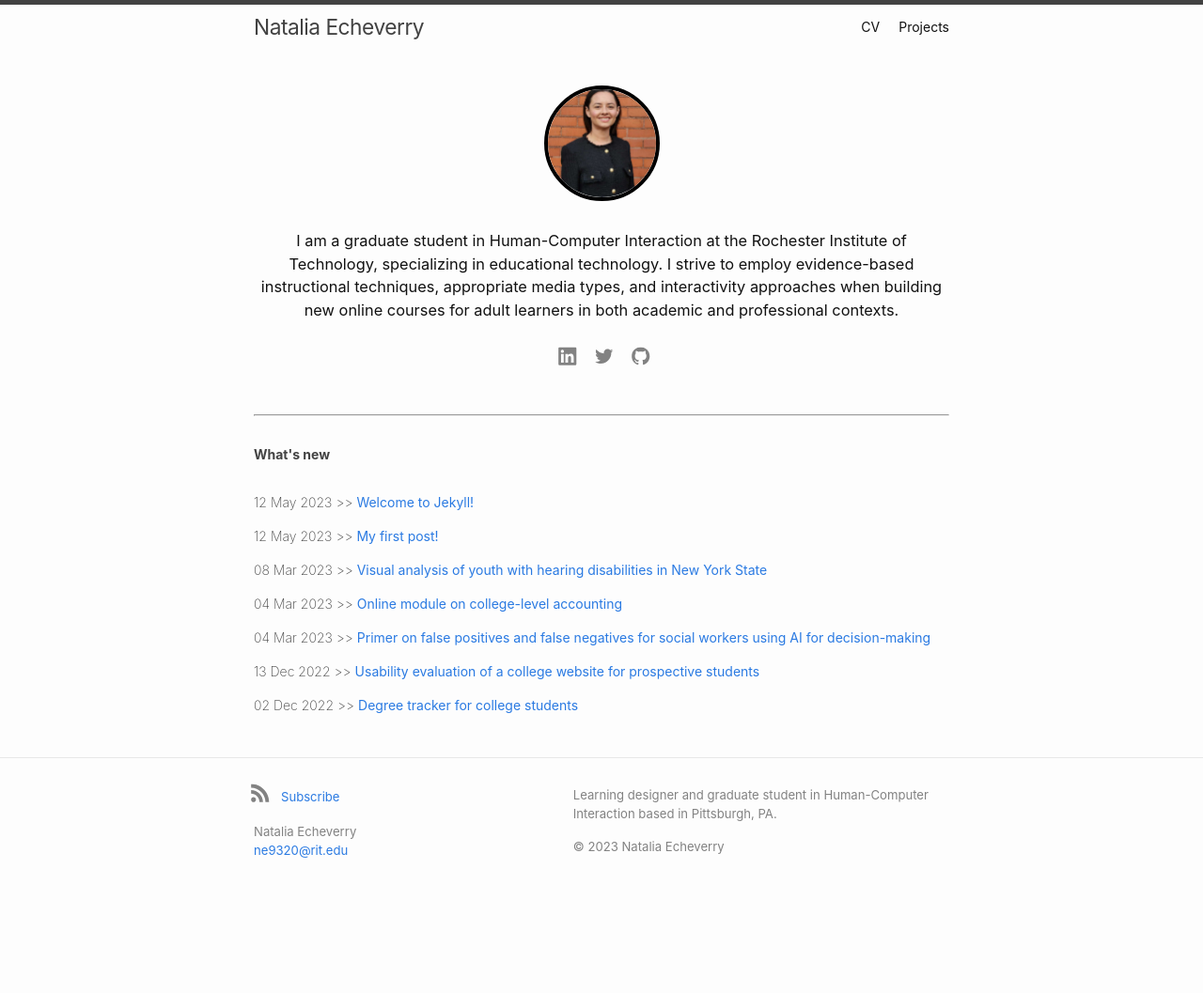
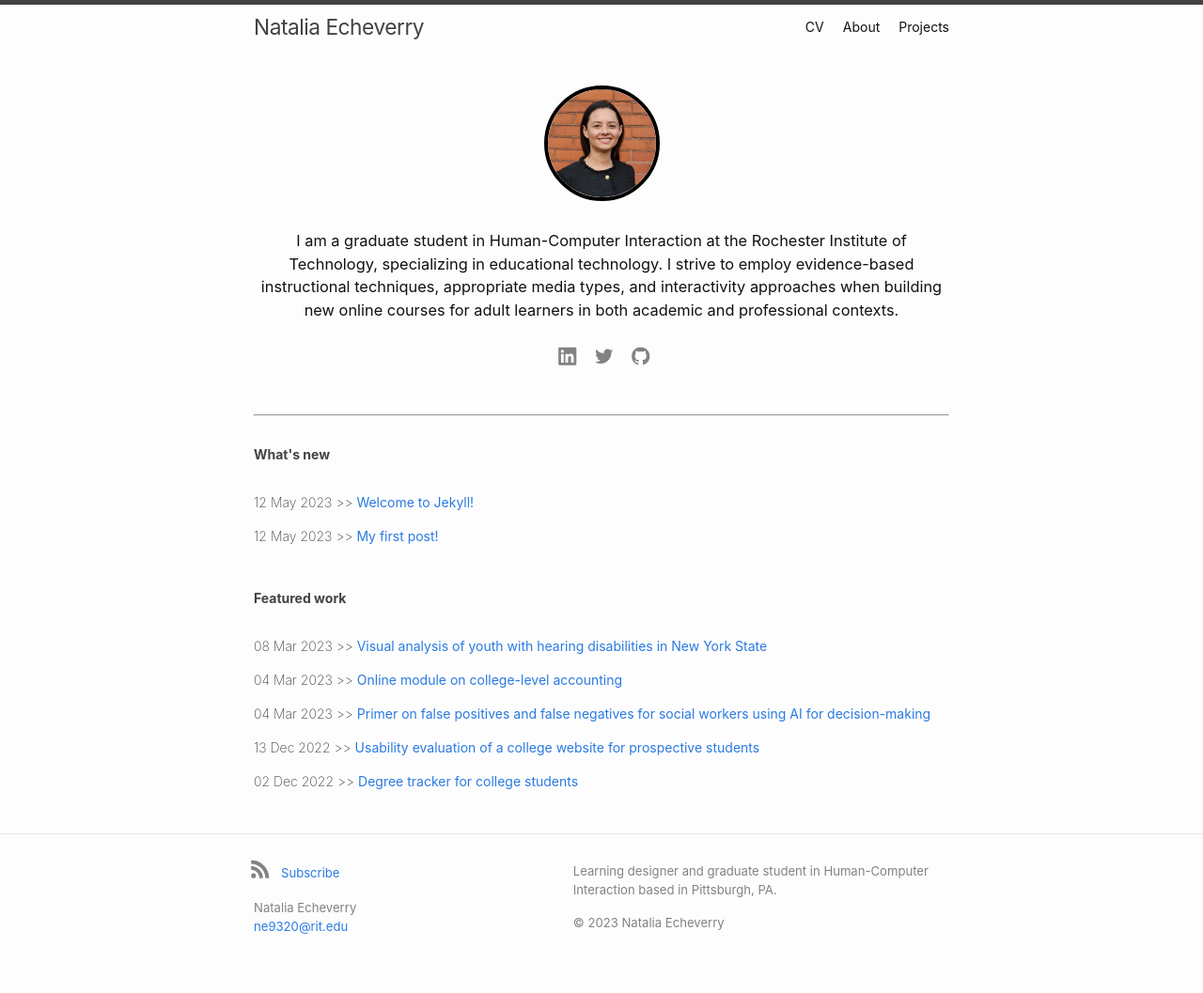
Before and after one commit to verrynatalia/verrynatalia, a Jekyll site: the page built from index.markdown, in a window 1280 px wide. Shown: the whole page at 94% size. Built offline with Jekyll 4.4.1, drawn with Linux system fonts in a browser that asks for light colours; some web fonts are replaced; before the commit the page ends 976 px from its top, so only the background shows below that.

Commit message:
added a projects feed to home & created about page

```diff
--- a/_layouts/home.html
+++ b/_layouts/home.html
@@ -21,6 +21,7 @@ layout: default
     <p class="post-list-heading">{{ page.list_title | default: "What's new" }}</p>
     <ul class="post-list">
       {%- for post in site.posts -%}
+      {%- if post.category=="blog" -%}
       <li>
         <!-- {%- if post.image -%}
         <img src="{{- post.image | relative_url -}}" alt="" class="blog-roll-image">
@@ -43,9 +44,36 @@ layout: default
           {{ post.excerpt }}
         {%- endif -%}
       </li>
+      {%- endif -%}
       {%- endfor -%}
     </ul>
-    <!-- <p class="rss-subscribe">Subscribe <a href="{{ "/feed.xml" | relative_url }}">via RSS</a></p> -->
   {%- endif -%}
   </div>
+
+  <div class="clearfix">
+    {%- if site.posts.size > 0 -%}
+      <p class="post-list-heading">{{ page.list_title | default: "Featured work" }}</p>
+      <ul class="post-list">
+        {%- for post in site.posts -%}
+        {%- if post.category=="projects" -%}
+        <li>
+          <p>
+            {%- assign date_format = site.minima.date_format | default: "%d %b %Y" -%}
+            <span class="post-meta">
+              {{ post.date | date: date_format }}
+            </span>
+            <span class="separator">   >>   </span>
+            <a class="post-link" href="{{ post.url | relative_url }}">
+              {{ post.title | escape }}
+            </a>
+          </p>
+          {%- if site.show_excerpts -%}
+            {{ post.excerpt }}
+          {%- endif -%}
+        </li>
+        {%- endif -%}
+        {%- endfor -%}
+      </ul>
+    {%- endif -%}
+    </div>
 </div>
--- a/_posts/2023-05-12-welcome-to-jekyll.markdown
+++ b/_posts/2023-05-12-welcome-to-jekyll.markdown
@@ -2,7 +2,7 @@
 layout: post
 title:  "Welcome to Jekyll!"
 date:   2023-05-12 20:29:25 +0000
-categories: blog
+category: blog
 ---
 #### You’ll find this post in your `_posts` directory. Go ahead and edit it and re-build the site to see your changes. You can rebuild the site in many different ways, but the most common way is to run `jekyll serve`, which launches a web server and auto-regenerates your site when a file is updated.
 
--- a/_sass/minima/_layout.scss
+++ b/_sass/minima/_layout.scss
@@ -291,7 +291,7 @@
   height: 50px;
   object-fit: cover;
   float: left;
-  border-top: 1px solid $grey-color-light;
+  border: 1px solid $grey-color-dark;
   margin-right: $spacing-unit/2;
   border-radius: 0em;
 	vertical-align: middle;
--- /dev/null
+++ b/about.markdown
@@ -0,0 +1,4 @@
+---
+layout: page
+title: About
+---
```
Also changed, not shown: _layouts/home-projects.html (+1 -6 lines), _posts/2023-05-12-my-first-post.md (+1 -1 lines), _posts/2023-05-13.md (+1 -1 lines), assets/images/profile_picture.jpg.
